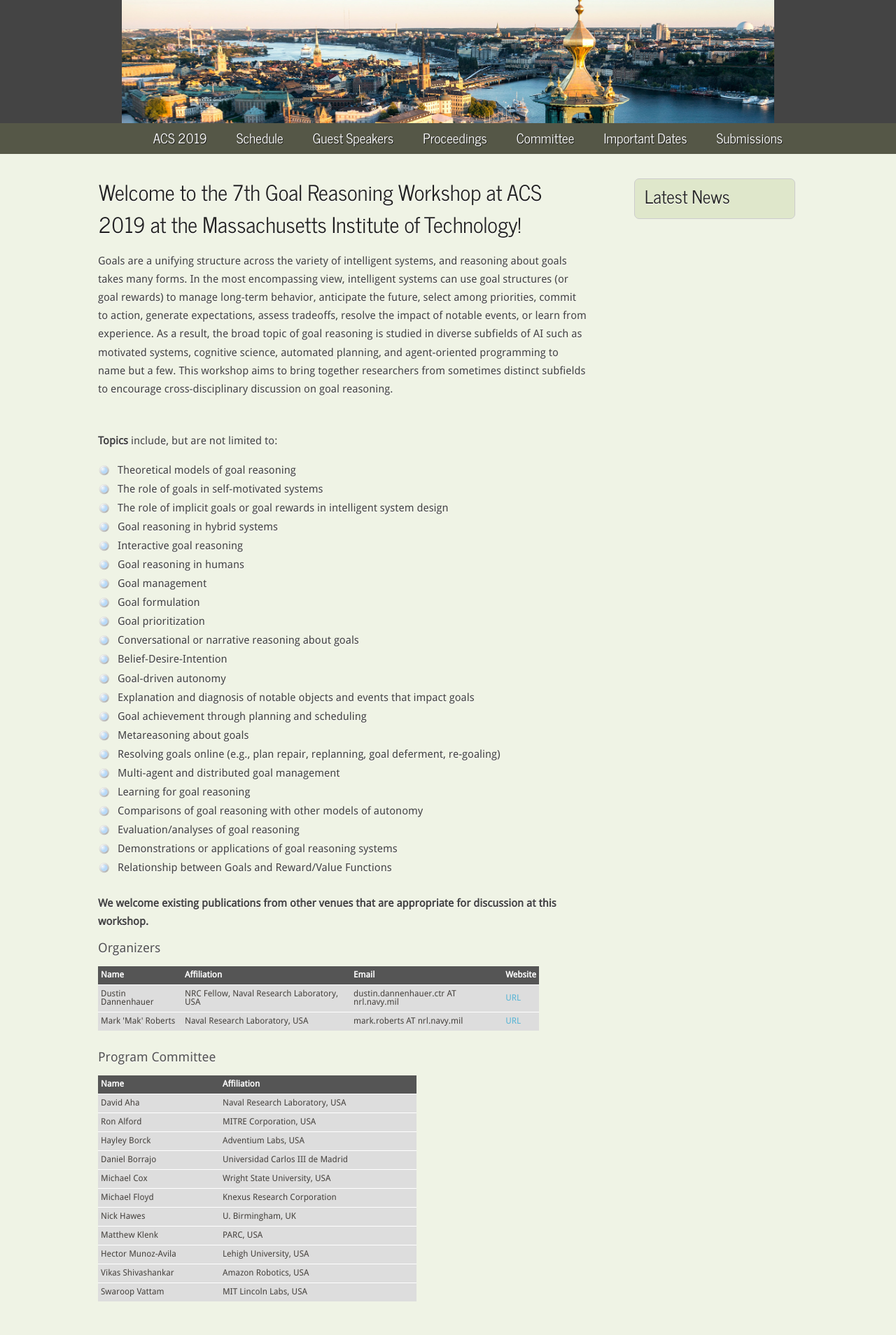
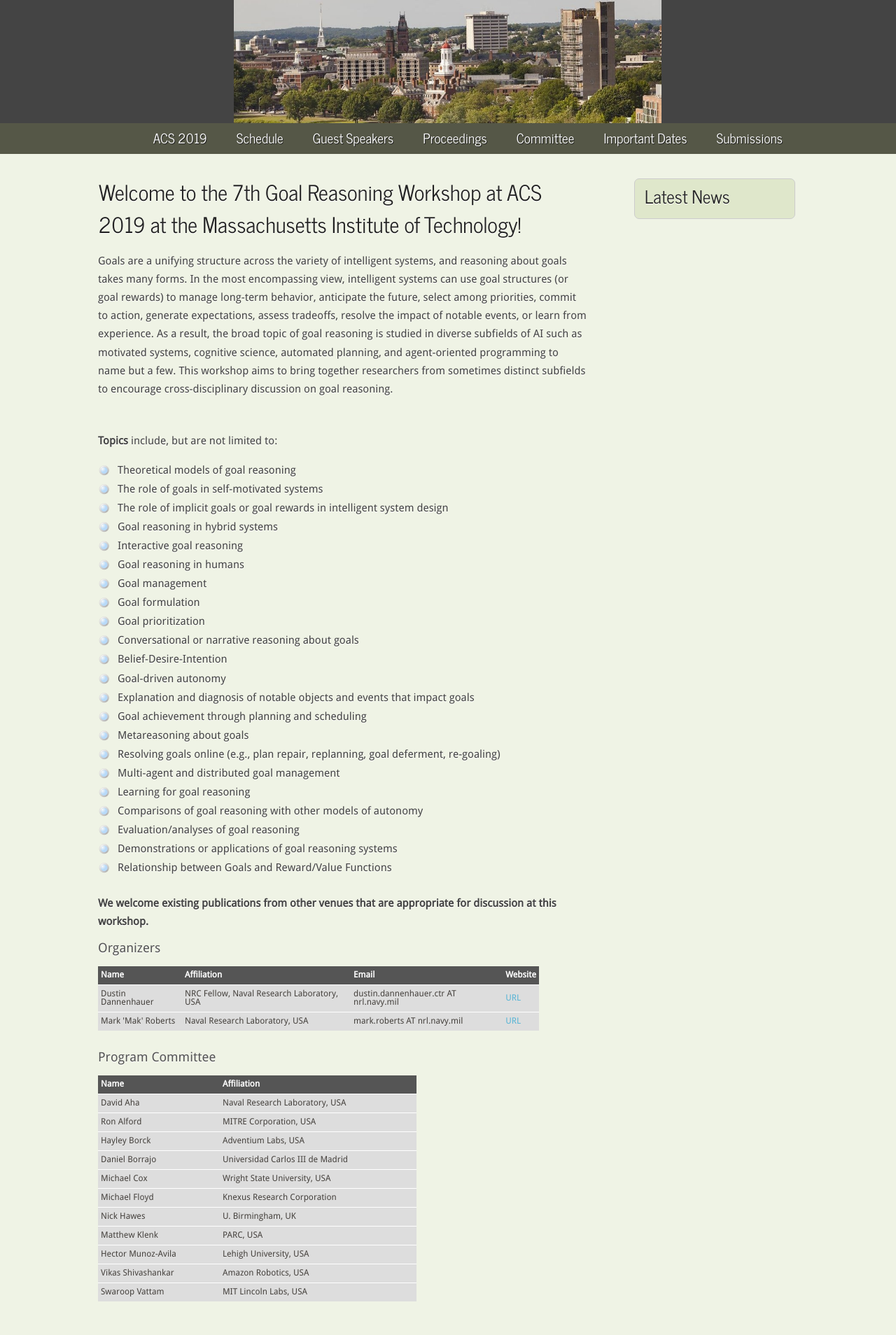
Before and after one commit to dtdannen/acs2019grw, a Jekyll site: the page docs/index.html, which Jekyll copies as it is, in a window 1280 px wide. Shown: the top 1908 px of the page at 70% size. Built offline with Jekyll 4.4.1, drawn with Linux system fonts in a browser that asks for light colours.

Commit message:
changed image

```diff
--- a/docs/css/style.css
+++ b/docs/css/style.css
@@ -143,7 +143,7 @@ ol li {
 
 
 header {
-    background: #444 url(../images/stockholm-city-header-bg4.jpg);
+    background: #444 url(../images/mit_cambridge.jpg);
   background-repeat:no-repeat;
   background-size:auto 100%;
   background-position: center;
```
Also changed, not shown: docs/images/mit_cambridge.jpg (added).
